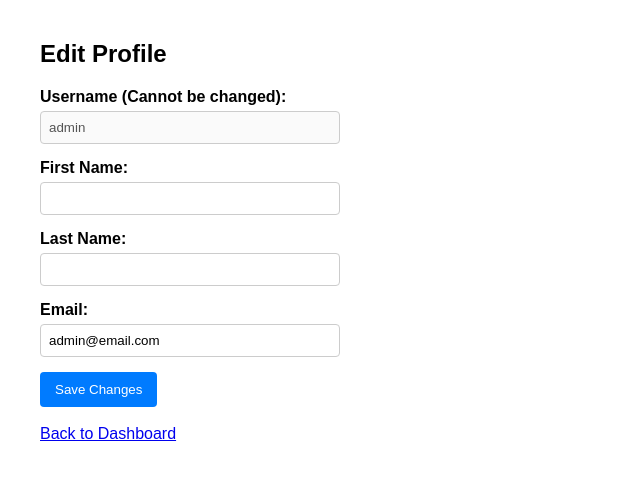
After one commit to TyNeKi/OnlineFoodDeliveryManagementSystem, a Django app: page /profile/ in a window 1280 px wide. The commit adds this page. Shown: the top 480 px of the page, without its empty margins (0-640 px from the left). Run offline with Django 5.2, Linux system fonts and the light colour scheme; a user stored in the database is signed in.

Commit message:
commited late

```diff
--- a/food_delivery/accounts/views.py
+++ b/food_delivery/accounts/views.py
@@ -1,6 +1,7 @@
 from django.shortcuts import render, redirect
-from django.contrib.auth import authenticate, login
+from django.contrib.auth import authenticate, login, logout
 from django.contrib.auth.models import User
+from django.contrib.auth.decorators import login_required
 from django.contrib import messages
 
 def index_view(request):
@@ -32,5 +33,58 @@ def login_view(request):
         else:
             messages.error(request, 'Invalid login details. Please try again.')
 
-    # Notice the parenthesis is fixed here!
     return render(request, 'login.html')
+
+def logout_view(request):
+    logout(request)
+    return redirect('login')
+
+def register_view(request):
+    if request.method == 'POST':
+        username = request.POST.get('username')
+        email = request.POST.get('email')
+        password = request.POST.get('password')
+        confirm_password = request.POST.get('confirm_password')
+
+        if password != confirm_password:
+            messages.error(request, 'Passwords do not match.')
+            return render(request, 'register.html')
+
+        if User.objects.filter(username=username).exists():
+            messages.error(request, 'Username already exists.')
+            return render(request, 'register.html')
+
+        if User.objects.filter(email=email).exists():
+            messages.error(request, 'Email already exists.')
+            return render(request, 'register.html')
+
+        user = User.objects.create_user(username=username, email=email, password=password)
+        login(request, user)
+        return redirect('index')
+
+    return render(request, 'register.html')
+
+@login_required(login_url='/login/')
+def profile_view(request):
+    if request.method == 'POST':
+        user = request.user
+        user.first_name = request.POST.get('first_name', '')
+        user.last_name = request.POST.get('last_name', '')
+
+        new_email = request.POST.get('email', '')
+        if new_email and new_email != user.email:
+            if User.objects.filter(email=new_email).exists():
+                messages.error(request, 'Email is already in use.')
+                return redirect('profile')
+            user.email = new_email
+
+        user.save()
+        messages.success(request, 'Profile updated successfully.')
+        return redirect('profile')
+
+    return render(request, 'profile.html')
+
+@login_required(login_url='/login/')
+def add_record_view(request):
+    # Redirect to a concrete add view based on requirements
+    return redirect('add_new_restaurant')
--- a/food_delivery/food_delivery/urls.py
+++ b/food_delivery/food_delivery/urls.py
@@ -11,5 +11,10 @@ urlpatterns = [
     # The 'login/' string MUST point to login_view
     path('login/', views.login_view, name='login'),
 
+    path('logout/', views.logout_view, name='logout'),
+    path('register/', views.register_view, name='register'),
+    path('profile/', views.profile_view, name='profile'),
+    path('add_record/', views.add_record_view, name='add_record'),
+
     path('', include('restaurant.urls')),
 ]
--- a/food_delivery/restaurant/views.py
+++ b/food_delivery/restaurant/views.py
@@ -2,7 +2,7 @@ from django.shortcuts import render, redirect
 from .forms import RestaurantForm, CategoryForm, MenuForm, MenuItemForm
 
 def index(request):
-    return render(request, 'index.html')
+    return render(request, 'restaurant_index.html')
 
 def add_new_restaurant(request):
     if request.method == 'POST':
--- /dev/null
+++ b/food_delivery/templates/profile.html
@@ -0,0 +1,58 @@
+<!DOCTYPE html>
+<html>
+<head>
+    <title>Edit Profile</title>
+    <style>
+        body { font-family: Arial, sans-serif; margin: 40px; }
+        .form-group { margin-bottom: 15px; }
+        label { display: block; margin-bottom: 5px; font-weight: bold; }
+        input[type="text"], input[type="email"] { width: 100%; max-width: 300px; padding: 8px; box-sizing: border-box; border: 1px solid #ccc; border-radius: 4px; }
+        button { padding: 10px 15px; background-color: #007bff; color: white; border: none; border-radius: 4px; cursor: pointer; }
+        button:hover { background-color: #0056b3; }
+        .messages { list-style-type: none; padding: 0; }
+        .messages li { padding: 10px; margin-bottom: 10px; border-radius: 4px; }
+        .messages .success { background-color: #d4edda; color: #155724; }
+        .messages .error { background-color: #f8d7da; color: #721c24; }
+    </style>
+</head>
+<body>
+    <h2>Edit Profile</h2>
+
+    {% if messages %}
+        <ul class="messages">
+            {% for message in messages %}
+                <li class="{{ message.tags }}">{{ message }}</li>
+            {% endfor %}
+        </ul>
+    {% endif %}
+
+    <form action="" method="POST">
+        {% csrf_token %}
+
+        <div class="form-group">
+            <label>Username (Cannot be changed):</label>
+            <input type="text" value="{{ user.username }}" disabled>
+        </div>
+
+        <div class="form-group">
+            <label>First Name:</label>
+            <input type="text" name="first_name" value="{{ user.first_name }}">
+        </div>
+
+        <div class="form-group">
+            <label>Last Name:</label>
+            <input type="text" name="last_name" value="{{ user.last_name }}">
+        </div>
+
+        <div class="form-group">
+            <label>Email:</label>
+            <input type="email" name="email" value="{{ user.email }}" required>
+        </div>
+
+        <button type="submit">Save Changes</button>
+    </form>
+
+    <br>
+    <a href="/">Back to Dashboard</a>
+</body>
+</html>
```
Also changed, not shown: food_delivery/restaurant/templates/restaurant_index.html (added, +18 -0 lines), food_delivery/templates/index.html (+27 -8 lines), food_delivery/templates/login.html (+21 -5 lines), food_delivery/templates/register.html (added, +57 -0 lines), food_delivery/db.sqlite3.
